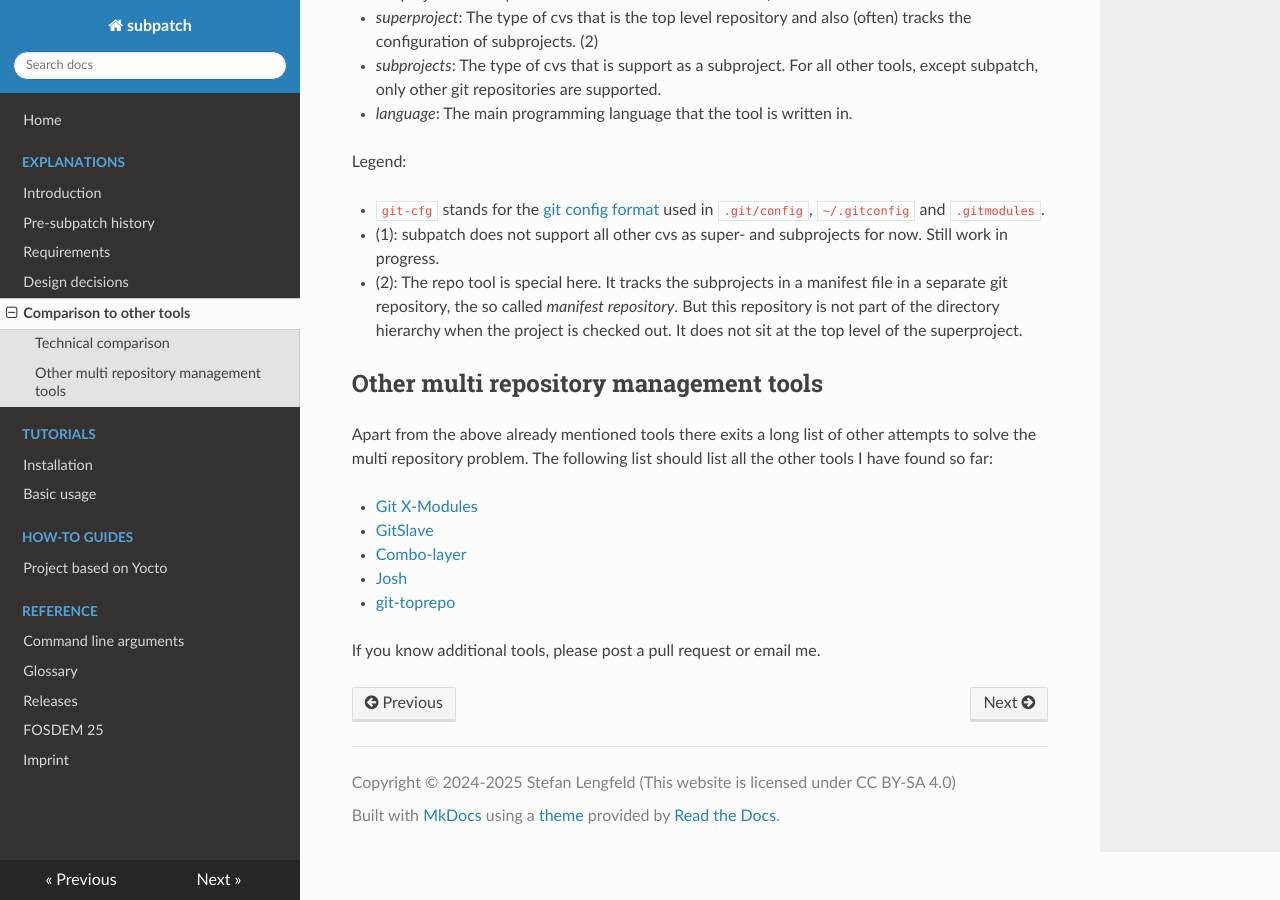
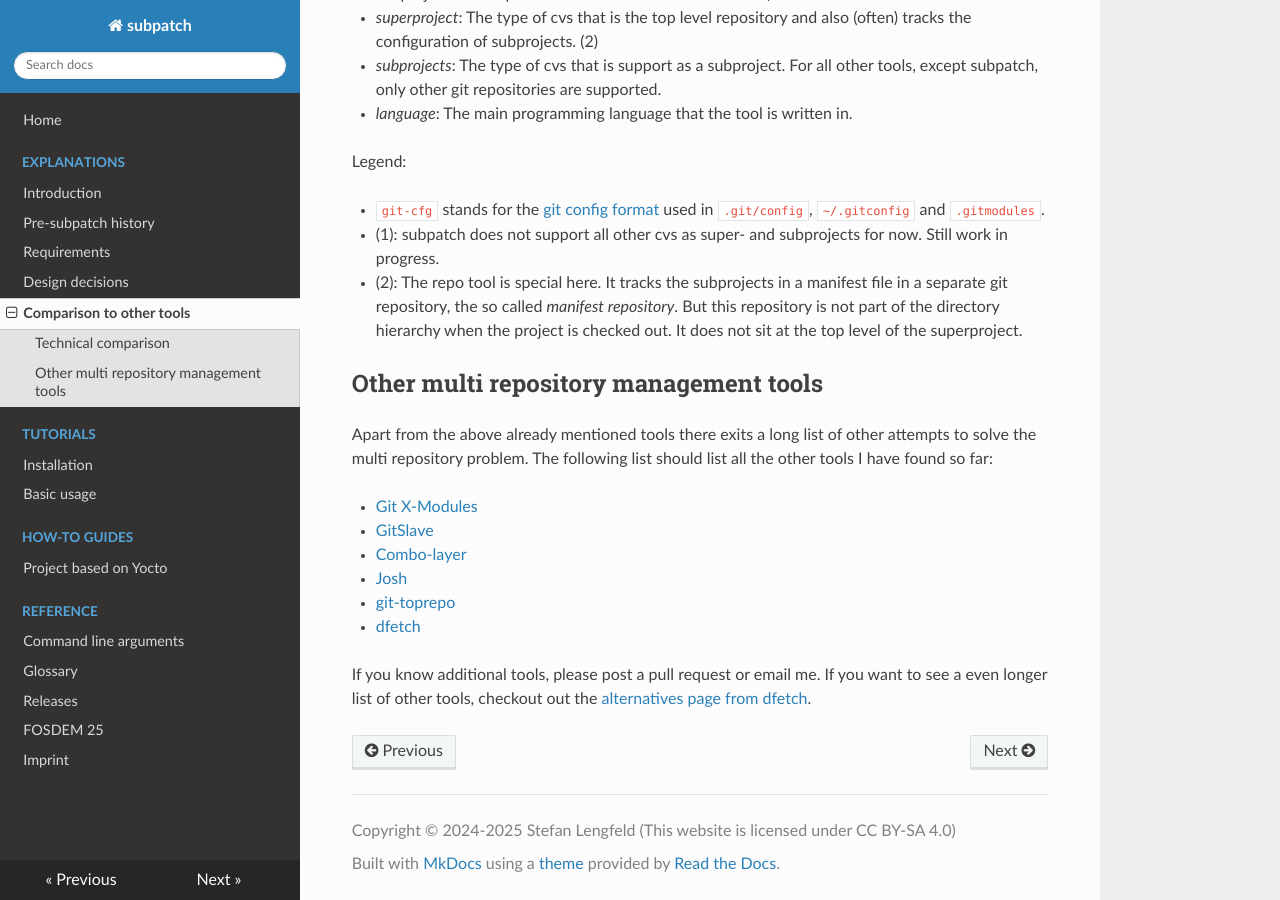
Before and after one commit to lengfeld/subpatch, an MkDocs documentation site: the page built from website/exp/comparison.md, in a window 1280 px wide and 900 px high, scrolled down 794 px. Built offline with MkDocs 1.6.1, drawn with Linux system fonts in a browser that asks for light colours; nearby versions of some CDN libraries.

Commit message:
website: add other tool and another alternatives page

```diff
--- a/website/exp/comparison.md
+++ b/website/exp/comparison.md
@@ -57,5 +57,8 @@ list all the other tools I have found so far:
 * [Combo-layer](https://wiki.yoctoproject.org/wiki/Combo-layer)
 * [Josh](https://github.com/josh-project/josh)
 * [git-toprepo](https://github.com/meroton/git-toprepo)
+* [dfetch](https://dfetch.readthedocs.io/en/latest/)
 
-If you know additional tools, please post a pull request or email me.
+If you know additional tools, please post a pull request or email me. If you
+want to see a even longer list of other tools, checkout out the
+[alternatives page from dfetch](https://dfetch.readthedocs.io/en/latest/alternatives.html).
```
